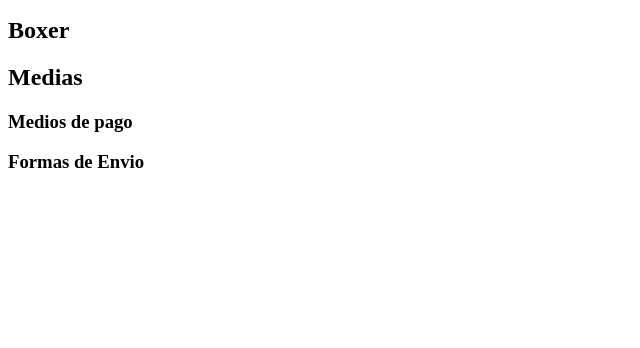
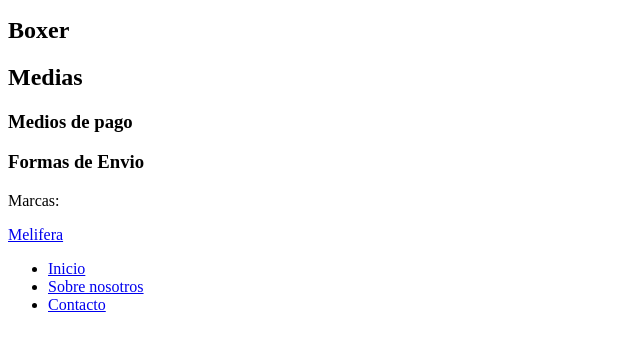
Before and after one commit to BelenDev27/NuevoDeSn, a plain HTML site: page index.html in a window 1280 px wide. Shown: the part 110-458 px from the top of the page, without its empty margins (0-640 px from the left). Drawn offline with Linux system fonts and the light colour scheme.

Commit message:
Add files via upload

```diff
--- a/index.html
+++ b/index.html
@@ -6,11 +6,28 @@
     <title>MelEmi</title>
 </head>
 <body>
+<header>
    <h1>MelEmi Lenceria</h1>
+</header>
+<main>
    <h2>Conjuntos</h2>
    <h2>Boxer</h2>
    <h2>Medias</h2>
    <h3>Medios de pago</h3>
    <h3>Formas de Envio</h3>
+</main>
+
+    <p>Marcas:</p>
+    <a href="https://www.melifera.com.ar/?gad_source=1&gclid=Cj0KCQjw8MG1BhCoARIsAHxSiQkyseUoZ6G9LTawGlNOT5YKdhJdZQABnb0hOhObqnEP-tP_ik5dhqIaAj02EALw_wcB">Melifera</a>
+<footer>
+    <nav class="menu">
+        <ul>
+            <li><a href="#">Inicio</a></li>
+            <li><a href="#">Sobre nosotros</a></li>
+            <li><a href="#">Contacto</a></li>
+        </ul>
+    </nav>
+</footer>
+
 </body>
 </html>
```
